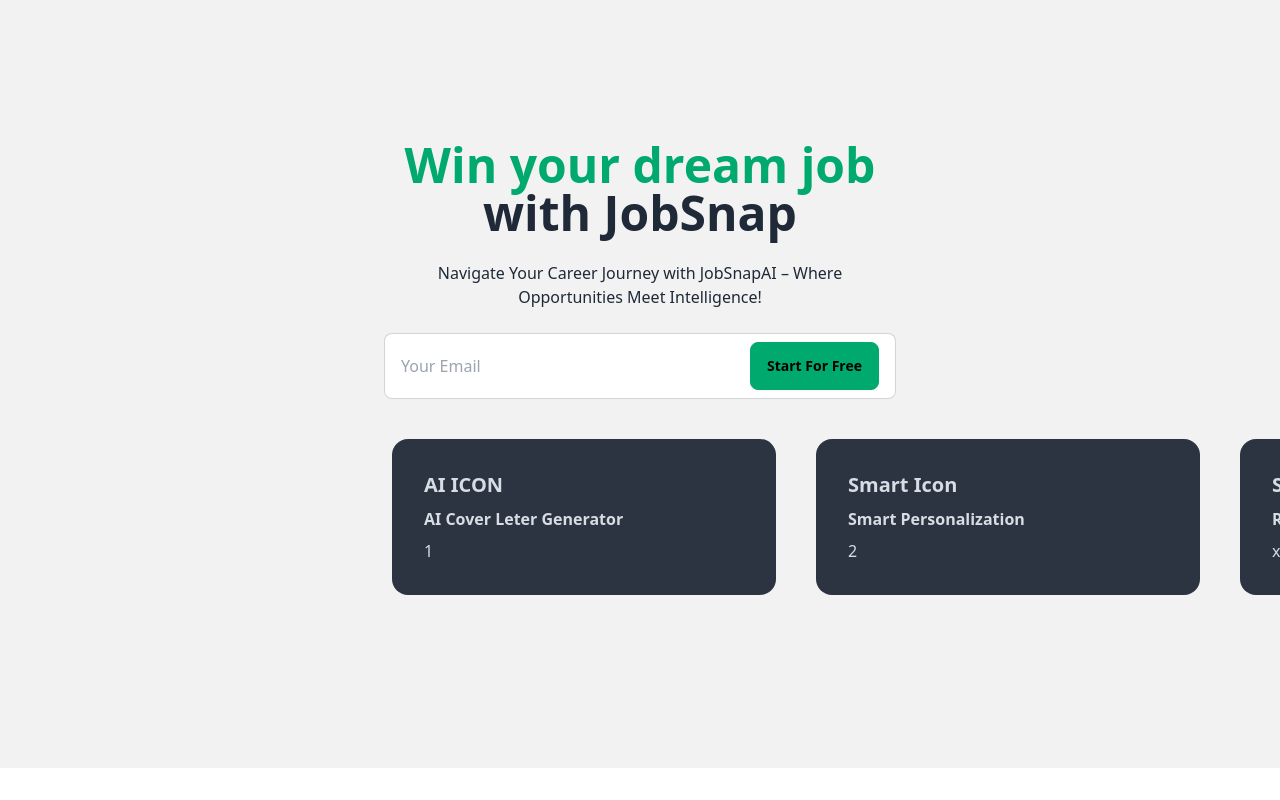
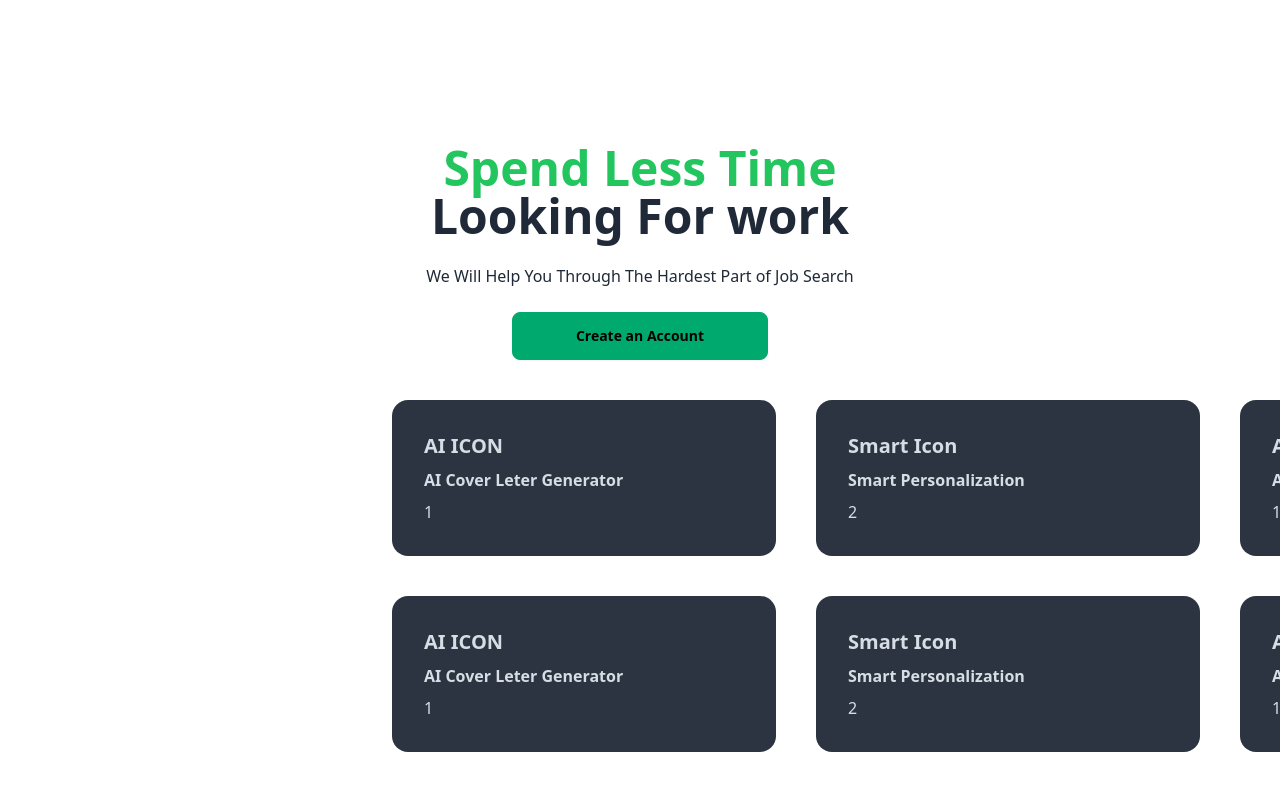
Before and after one commit to wasiflamer/DesignOne, a React (Vite) app in the folder DesignOne/: page / in a window 1280 px wide. Shown: the part 1780-2580 px from the top of the page. Before the commit the page ends 2548 px from the top, so only its background shows below. Built offline with nearby package versions, Linux system fonts and the light colour scheme.

Commit message:
contrast hero fixed

```diff
--- a/DesignOne/src/App.jsx
+++ b/DesignOne/src/App.jsx
@@ -7,7 +7,8 @@
       <Navbar />
       <HeroSection />
       <SecondaryHero />
-      <HeroSection />
+      <DetailedHero />
+      <ContrastHero />
     </>
   );
 }
@@ -21,7 +22,7 @@
       <div className="hero min-h-screen bg-base-200">
         <div className="hero-content text-center">
           <div className="max-w-lg">
-            <h1 className="text-5xl font-bold text-success">
+            <h1 className="text-5xl font-bold text-green-500">
               Win your dream job
             </h1>
             <h1 className="text-5xl font-bold">with JobSnap</h1>
@@ -82,7 +83,7 @@
 function SecondaryHero() {
   return (
     <div className="m-10 ">
-      <div className="hero min-h-screen bg-success rounded-lg">
+      <div className="hero min-h-screen bg-green-500 rounded-lg">
         <div className="hero-content text-center">
           <div className="max-w-3xl">
             <h1 className="text-5xl font-bold text-black">
@@ -165,3 +166,163 @@
     </div>
   );
 }
+
+function DetailedHero() {
+  return (
+    <>
+      <div className="p-20">
+        <div className="hero min-h-screen ">
+          <div className="hero-content text-center">
+            <div className="max-w-lg">
+              <h1 className="text-5xl font-bold text-green-500">
+                Spend Less Time
+              </h1>
+              <h1 className="text-5xl font-bold">Looking For work</h1>
+              <p className="py-6 font-medium">
+                We Will Help You Through The Hardest Part of Job Search
+              </p>
+              <button className="btn btn-wide btn-success">
+                Create an Account
+              </button>
+              <CardSections_row2 />
+            </div>
+          </div>
+        </div>
+      </div>
+    </>
+  );
+}
+
+function CardSections_row2() {
+  return (
+    <>
+      <div className="flex justify-evenly gap-10 mt-10 mx-2 ">
+        <div>
+          <Card
+            icon={"AI ICON"}
+            title={"AI Cover Leter Generator"}
+            content={"1"}
+          />
+        </div>
+        <div>
+          <Card
+            icon={"Smart Icon"}
+            title={"Smart Personalization"}
+            content={"2"}
+          />
+        </div>
+        <div>
+          <Card
+            icon={"AI ICON"}
+            title={"AI Cover Leter Generator"}
+            content={"1"}
+          />
+        </div>
+      </div>
+      <div className="flex justify-evenly gap-10 mt-10 mx-2 ">
+        <div>
+          <Card
+            icon={"AI ICON"}
+            title={"AI Cover Leter Generator"}
+            content={"1"}
+          />
+        </div>
+        <div>
+          <Card
+            icon={"Smart Icon"}
+            title={"Smart Personalization"}
+            content={"2"}
+          />
+        </div>
+        <div>
+          <Card
+            icon={"AI ICON"}
+            title={"AI Cover Leter Generator"}
+            content={"1"}
+          />
+        </div>
+      </div>
+    </>
+  );
+}
+
+function ContrastHero() {
+  return (
+    <>
+      <div className="text-gray-900">
+        <div className="hero min-h-screen bg-green-500">
+          <div className="hero-content flex-col lg:flex-row-reverse m-32">
+            <img
+              src="https://daisyui.com/images/stock/photo-1635805737707-575885ab0820.jpg"
+              className="max-w-sm rounded-lg shadow-2xl"
+            />
+            <div>
+              <h1 className="text-5xl font-bold">Box Office News!</h1>
+              <p className="py-6">
+                Provident cupiditate voluptatem et in. Quaerat fugiat ut
+                assumenda excepturi exercitationem quasi. In deleniti eaque aut
+                repudiandae et a id nisi.
+              </p>
+              <button className="btn btn-outline btn-wide text-black ">
+                Get Started
+              </button>
+            </div>
+          </div>
+        </div>
+        <div className="hero min-h-screen bg-green-500">
+          <div className="hero-content flex-col lg:flex-row m-32">
+            <img
+              src="https://daisyui.com/images/stock/photo-1635805737707-575885ab0820.jpg"
+              className="max-w-sm rounded-lg shadow-2xl"
+            />
+            <div>
+              <h1 className="text-5xl font-bold text-right ">
+                Box Office News!
+              </h1>
+              <p className="py-6 text-right">
+                Provident cupiditate voluptatem et in. Quaerat fugiat ut
+                assumenda excepturi exercitationem quasi. In deleniti eaque aut
+                repudiandae et a id nisi.
+              </p>
+              <div className="flex justify-end">
+                <div>
+                  <button className="btn btn-outline btn-wide text-black ">
+                    Get Started
+                  </button>
+                </div>
+              </div>
+            </div>
+          </div>
+        </div>
+      </div>
+    </>
+  );
+}
+
+// function ContrastHero() {
+//   return (
+//     <>
+//       <div className="hero min-h-20  bg-green-500 border-y-8">
+//         <div className="hero-content flex-col lg:flex-row-reverse m-44">
+//           <img
+//             src="https://daisyui.com/images/stock/photo-1635805737707-575885ab0820.jpg"
+//             className="max-w-sm rounded-lg shadow-2xl"
+//           />
+//           <div>
+//             <h1 className="text-5xl font-bold text-black">
+//               Fee AI Cover Letter Generator Powerd by GPT
+//             </h1>
+//             <p className="py-6 text-black">
+//               Provident cupiditate voluptatem et in. Quaerat fugiat ut assumenda
+//               excepturi exercitationem quasi. In deleniti eaque aut repudiandae
+//               et a id nisi.
+//             </p>
+//             <button className="btn btn-outline text-black hover:bg-black hover:text-white">
+//               Try For Free Now
+//             </button>
+//           </div>
+//         </div>
+//       </div>
+//     </>
+//   );
+// }
```
